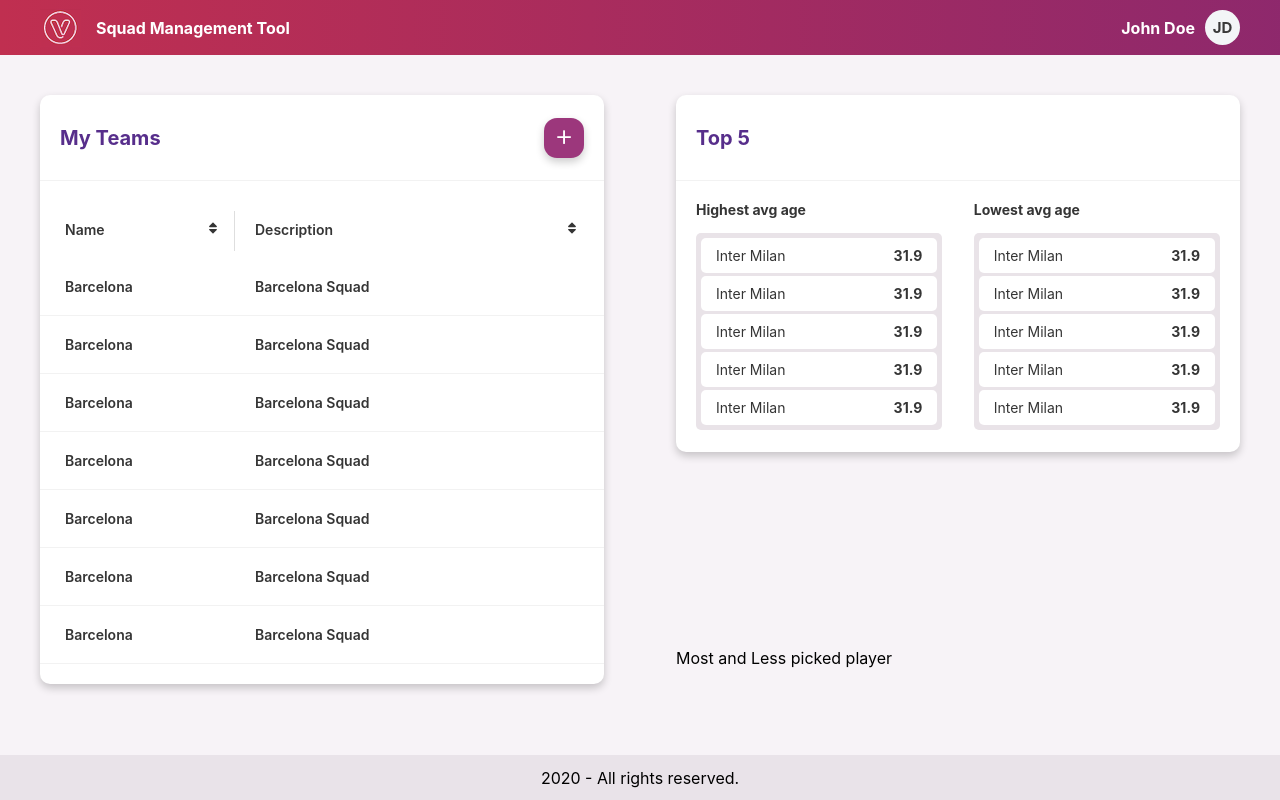
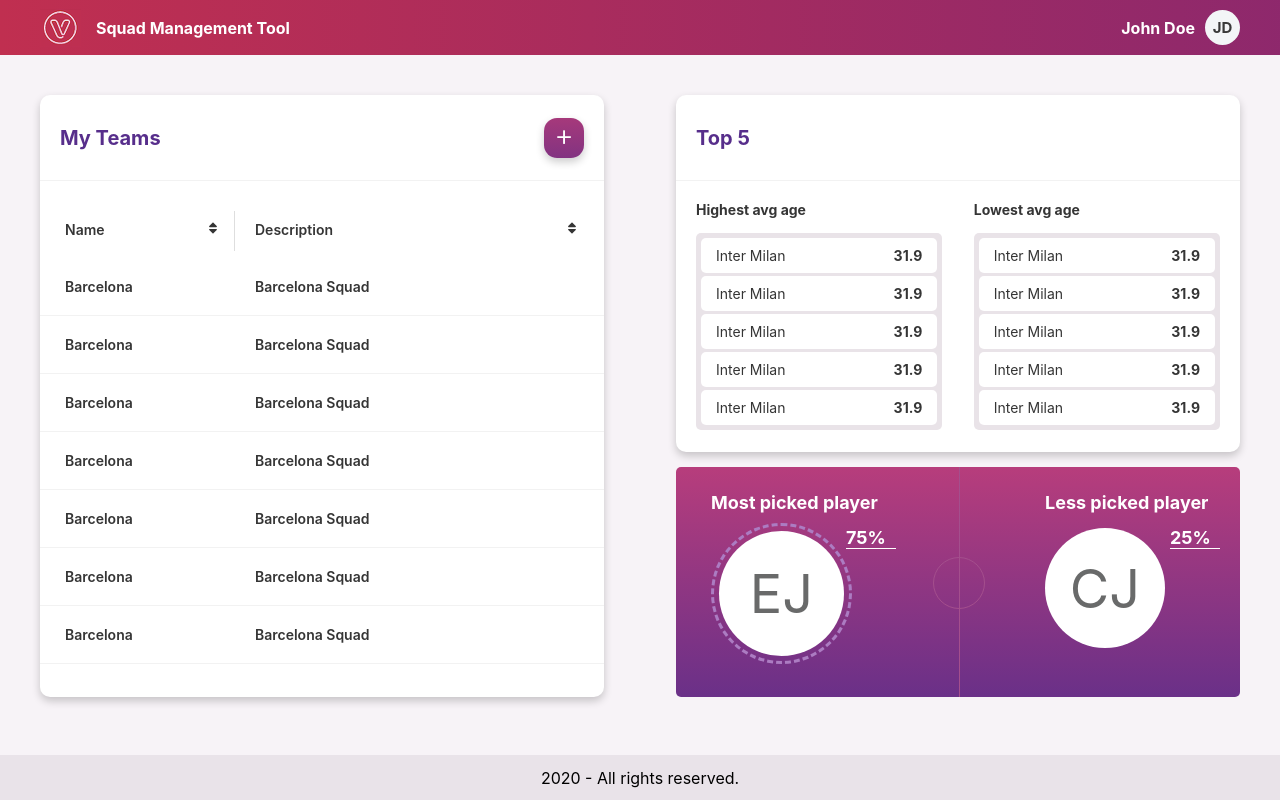
Before and after one commit to edsonsenna/squad-management, a React (Create React App) app: page / in a window 1280 px wide. Shown: the top 800 px of the page. Built offline with nearby package versions, Linux system fonts and the light colour scheme.

Commit message:
Creating Most Less picked player card

```diff
--- a/src/components/Card/styles.css
+++ b/src/components/Card/styles.css
@@ -20,7 +20,7 @@
 }
 
 .create-button {
-    background-color: #9c377c;
+    background: linear-gradient(180deg, rgba(166,57,123,1), rgba(130,51,129,1) 100%);
     color: white;
     width: 40px;
     height: 40px;
--- a/src/screens/Home/Home.tsx
+++ b/src/screens/Home/Home.tsx
@@ -2,6 +2,7 @@ import React from 'react';
 
 import SquadsTable from './SquadsTable/SquadsTable';
 import TopFiveCard from './TopFiveCard/TopFiveCard';
+import MostLessPickedCard from './MostLessPickedCard/MostLessPickedCard';
 import './styles.css';
 
 const Home = () => {
@@ -16,7 +17,7 @@ const Home = () => {
             <TopFiveCard />
           </div>
           <div className='row'>
-            <p>Most and Less picked player</p>
+            <MostLessPickedCard />
           </div>
         </div>
       </div>
--- /dev/null
+++ b/src/screens/Home/MostLessPickedCard/MostLessPickedCard.tsx
@@ -0,0 +1,36 @@
+import React from 'react';
+
+import './styles.css';
+
+const MostLessPickedCard = () => {
+    return (
+        <div className="most-less-card">
+            <div className="middle"></div>
+            <div className="middle-circle"></div>
+            <div className="most-picked-item">
+                <span className="less-picked-title"><b>Most picked player</b></span>
+                <div className="most-picked-border">
+                    <div className="most-picked-initials">
+                        <span>EJ</span>
+                    </div>
+                </div>
+                <div className="most-picked-percentage">
+                    <b>75%</b>
+                </div>
+            </div>
+            <div className="less-picked-item">
+                <span className="less-picked-title"><b>Less picked player</b></span>
+                <div className="less-picked-border">
+                    <div className="less-picked-initials">
+                        <span>CJ</span>
+                    </div>
+                </div>
+                <div className="less-picked-percentage">
+                    <b>25%</b>
+                </div>
+            </div>
+        </div>
+    )
+}
+
+export default MostLessPickedCard;
--- /dev/null
+++ b/src/screens/Home/MostLessPickedCard/styles.css
@@ -0,0 +1,94 @@
+.most-less-card {
+    height: 230px;
+    background: linear-gradient(180deg, rgba(183,61,124,1), rgba(106,48,136,1) 100%);
+    border-radius: 5px;
+    margin-top: 15px;
+    width: 100%;
+    position: relative;
+}
+
+.middle {
+    height: 100%;
+    width: 1px;
+    border-right: solid 1px #a44f8d;
+    position: absolute;
+    left: 50%;
+}
+
+.middle-circle {
+    height: 50px;
+    width: 50px;
+    border: solid 1px #a44f8d;
+    border-radius: 50%;
+    position: absolute;
+    left: calc(50% - 25px);
+    top: calc(50% - 25px);
+}
+
+.most-picked-item,
+.less-picked-item {
+    color: #fff;
+    font-size: 18px;
+    width: 185px;
+    height: 300px;
+    position: absolute;
+    top: 25px;
+}
+
+.most-picked-item {
+    left: 35px
+}
+
+.less-picked-item {
+    right: 10px
+}
+
+.most-picked-border {
+    width: 125px;
+    height: 125px;
+    border-radius: 50%;
+    border-style: dashed;
+    border-color:#ac7cc2;
+    padding: 5px;
+    margin-top: 10px;
+}
+
+.most-picked-initials {
+    width: 100%;
+    height: 100%;
+    background-color: #fff;
+    border-radius: 50%;
+    display: flex;
+    flex-direction: row;
+    align-items: center;
+    color: #696a6a;
+    font-size: 54px;
+    justify-content: center;
+}
+
+.less-picked-initials {
+    width: 120px;
+    height: 120px;
+    background-color: #fff;
+    border-radius: 50%;
+    display: flex;
+    flex-direction: row;
+    align-items: center;
+    color: #696a6a;
+    font-size: 54px;
+    justify-content: center;
+    margin-top: 15px;
+}
+
+.most-picked-percentage,
+.less-picked-percentage {
+    position: absolute;
+    top: 35px;
+    right: 0px;
+    border-bottom: solid 1px #fff;
+    width: 50px;
+}
+
+.less-picked-percentage {
+    right: 10px;
+}
--- a/src/screens/Home/SquadsTable/styles.css
+++ b/src/screens/Home/SquadsTable/styles.css
@@ -92,4 +92,8 @@ tr > th {
     display: block;
 }
 
+.squads-card {
+    height: 100%;
+}
+
 /* End My Teams */
```
